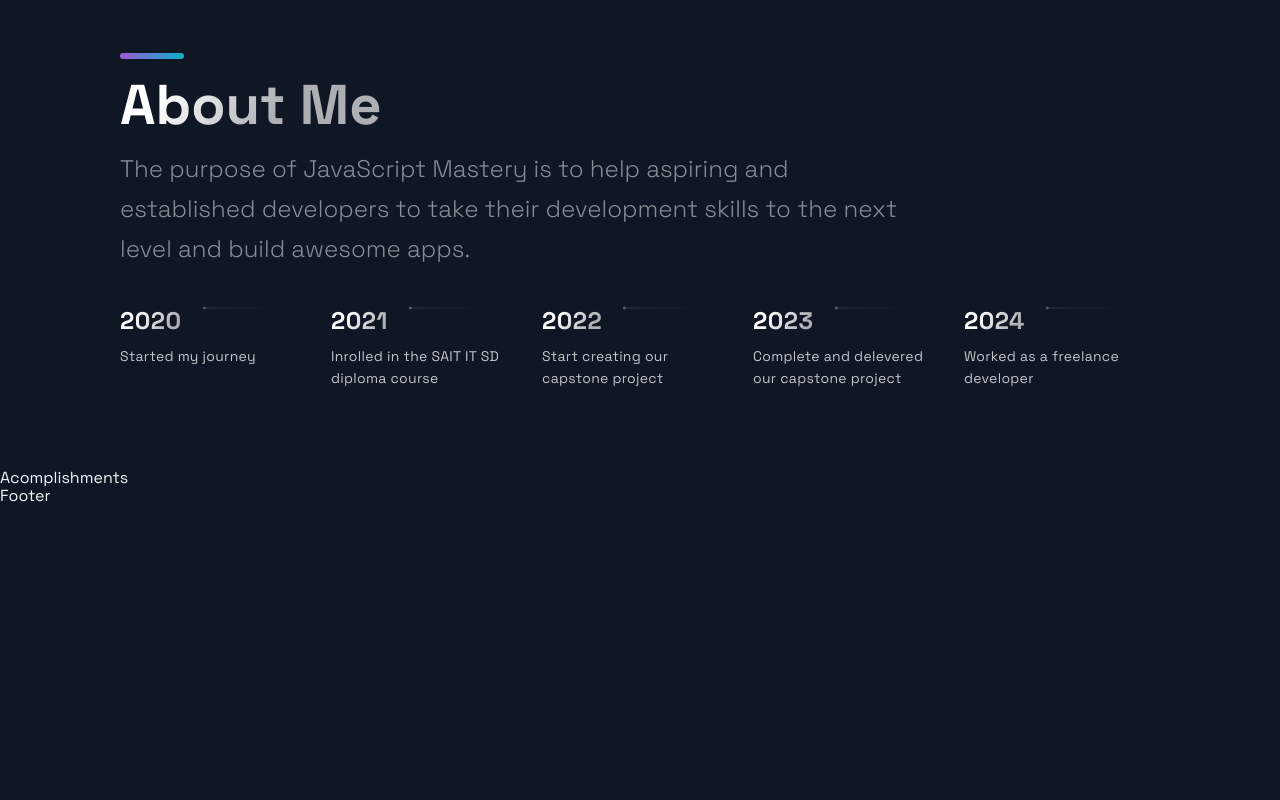
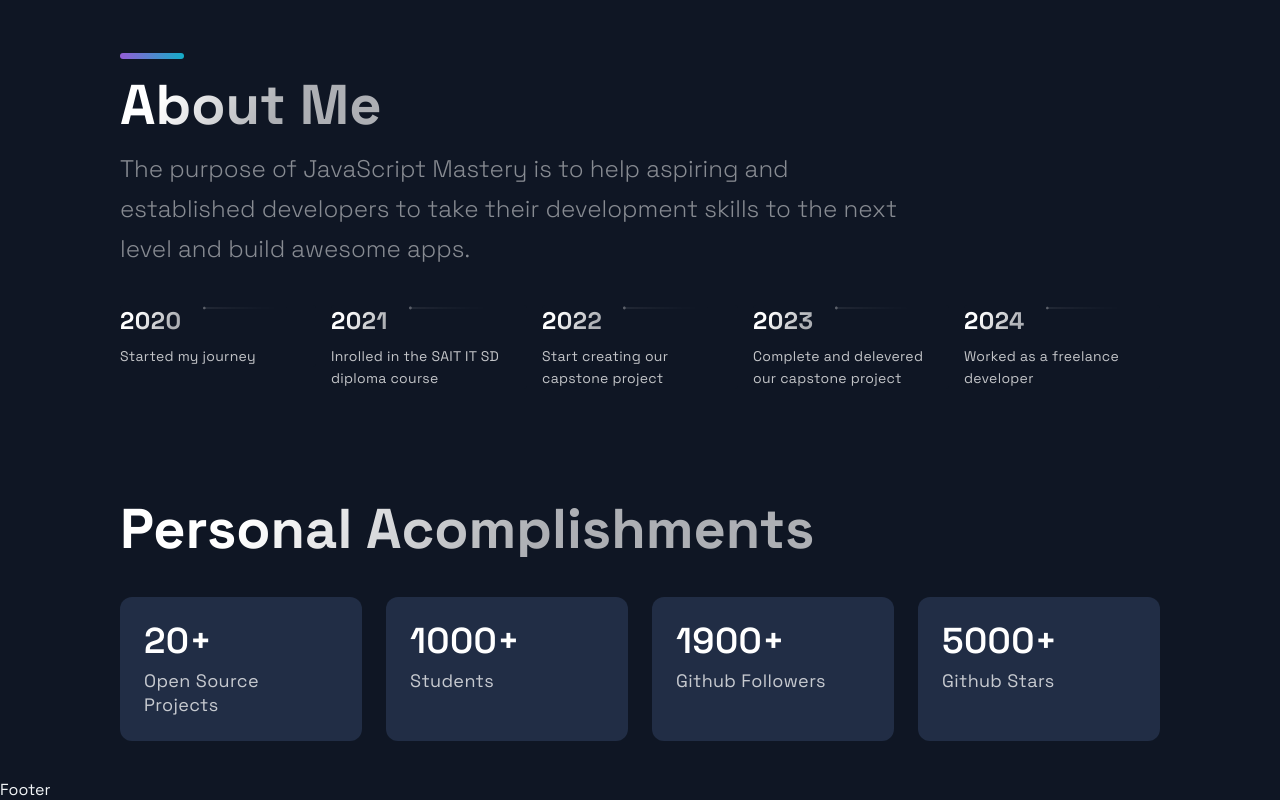
Before and after one commit to Matthew-503/Project_Porfolio, a Next.js app: page / in a window 1280 px wide. Shown: the part 2656-3456 px from the top of the page. Before the commit the page ends 3162 px from the top, so only its background shows below. Built offline with nearby package versions, Linux system fonts and the light colour scheme.

Commit message:
Completed Accomplishments

```diff
--- a/src/components/Acomplishments/Acomplishments.js
+++ b/src/components/Acomplishments/Acomplishments.js
@@ -11,9 +11,21 @@
 ];
 
 const Acomplishments = () => (
-  <div>
-    Acomplishments
-  </div>
+  <Section>
+    <SectionTitle>
+      Personal Acomplishments
+    </SectionTitle>
+
+    <Boxes>
+      {data.map((card, index) => (
+        <Box key={index}>
+          <BoxNum>{card.number}+</BoxNum>
+
+          <BoxText>{card.text}</BoxText>
+        </Box>
+      ))}
+    </Boxes>
+  </Section>
 );
 
 export default Acomplishments;
```
